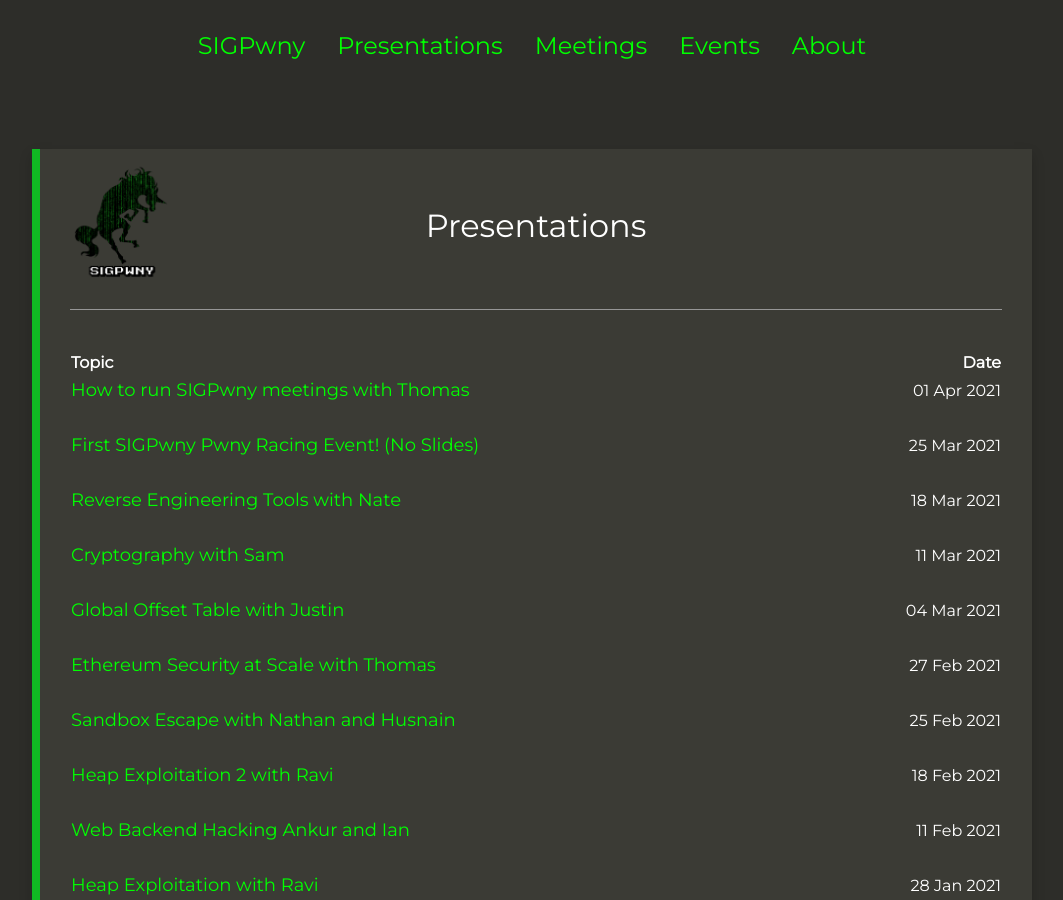
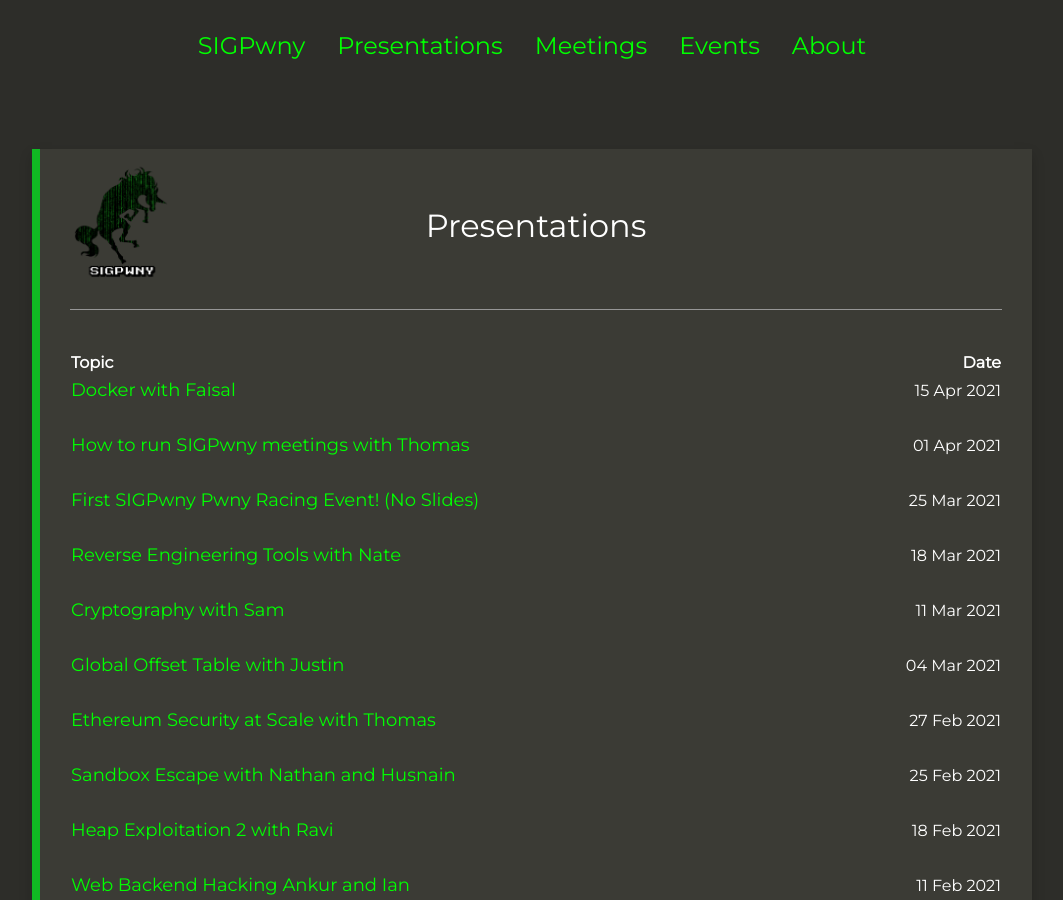
Before and after one commit to sigpwny/sigpwny.github.io-archive, a Jekyll site: the page built from presentation.md, in a window 1280 px wide and 900 px high. Shown: the whole window, without its empty margins (108-1171 px from the left). Built offline with Jekyll 4.4.1, drawn with Linux system fonts in a browser that asks for light colours; nearby versions of some CDN libraries.

Commit message:
Added docker meeting

```diff
--- a/presentation.md
+++ b/presentation.md
@@ -3,7 +3,12 @@
 title: Presentations
 presentations: [
   {
-    link: "https://sigpwny.github.io/presentation/FA2019/recursive.pdf",
+    link: "https://sigpwny.github.io/presentation/SP2021/docker.pdf",
+    title: "Docker with Faisal",
+    date: "2021-04-15",
+  },
+  {
+    link: "https://sigpwny.github.io/presentation/SP2021/recursive.pdf",
     title: "How to run SIGPwny meetings with Thomas",
     date: "2021-04-01",
   },
```
